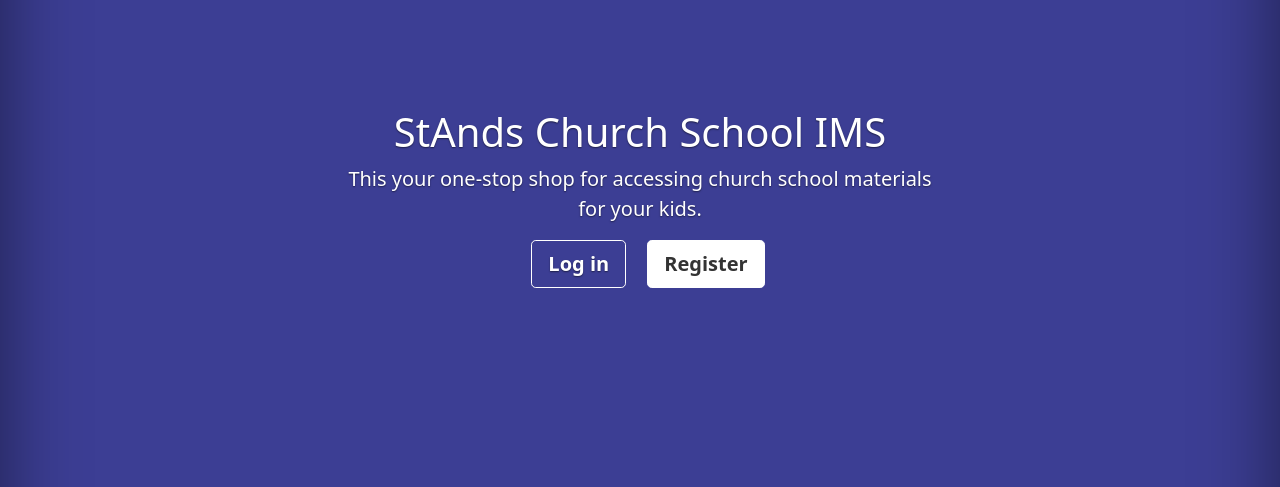
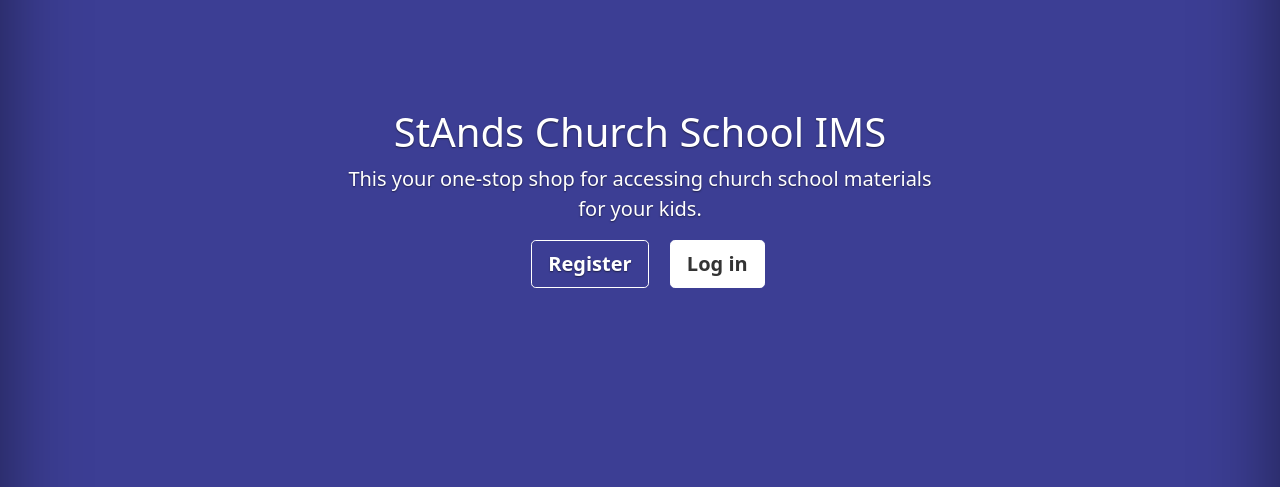
Before and after one commit to harisonmg/church-ims, a Django app: page / in a window 1280 px wide. Shown: the part 204-691 px from the top of the page. Run offline with Django 3.2, Linux system fonts and the light colour scheme.

Commit message:
Update templates

```diff
--- a/templates/core/index.html
+++ b/templates/core/index.html
@@ -10,8 +10,8 @@
       This your one-stop shop for accessing church school materials for your kids.
     </p>
     <p class="lead">
-      <a href="{% url 'accounts:login' %}" class="btn btn-lg btn-outline-secondary fw-bold border-white text-white mx-3">Log in</a>
-      <a href="{% url 'accounts:register' %}" class="btn btn-lg btn-secondary fw-bold border-white bg-white">Register</a>
+      <a href="{% url 'accounts:register' %}" class="btn btn-lg btn-outline-secondary fw-bold border-white text-white mx-3">Register</a>
+      <a href="{% url 'accounts:login' %}" class="btn btn-lg btn-secondary fw-bold border-white bg-white">Log in</a>
     </p>
   </main>
 {% endblock content %}
--- a/templates/navigation.html
+++ b/templates/navigation.html
@@ -1,12 +1,12 @@
 {% load static %}
 
 <header class="mb-auto">
-  <div>
+  <div id="mainNavigation">
     <h3 class="float-md-start mb-0">
       <img src="{% static 'images/logo.png' %}" height="60">
       StAnds Church School
     </h3>
-    <nav class="nav nav-masthead justify-content-center float-md-end" id="mainNavigation">
+    <nav class="nav nav-masthead justify-content-center float-md-end">
       <a class="nav-link active" aria-current="page" href="{% url 'core:index' %}">Home</a>
 
       {% if user.is_authenticated %}
```
